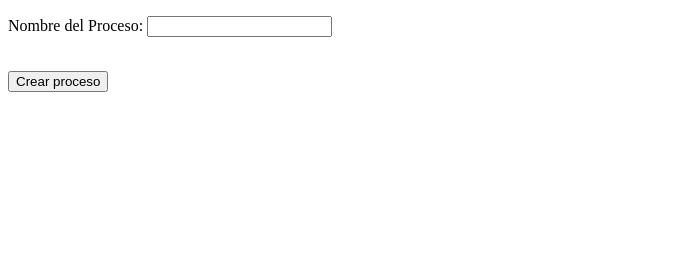
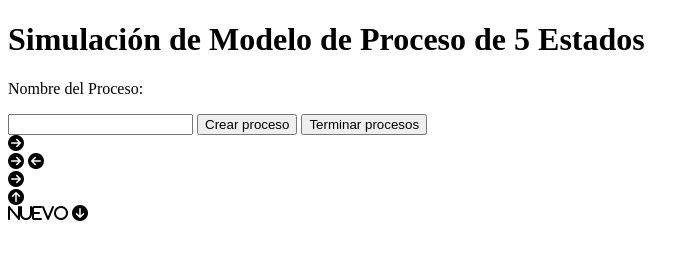
Before and after one commit to SergioCanoMtz/Cinco_estados, a plain HTML site: page index.html in a window 1280 px wide. Shown: the whole page, without its empty margins (0-699 px from the left). Drawn offline with Linux system fonts and the light colour scheme.

Commit message:
diseño de bloques y flechas

```diff
--- a/index.html
+++ b/index.html
@@ -5,14 +5,62 @@
     <meta http-equiv="X-UA-Compatible" content="IE=edge">
     <meta name="viewport" content="width=device-width, initial-scale=1.0">
     <link rel="stylesheet" href="styles/styles.css">
+    <script src="https://kit.fontawesome.com/21e95ae838.js" crossorigin="anonymous"></script>
     <title>Proceso de 5 estados</title>
 </head>
 <body>
+    <header>
+        <h1>Simulación de Modelo de Proceso de 5 Estados</h1>
+    </header>
+
+    <section class="main">
+
+        <div class="botones">
+            <p>Nombre del Proceso: </p>
+            <input type="text" id="nombre" onkeyup="nuevo()">
+            <button>Crear proceso</button>
+            <button>Terminar procesos</button>
+        </div>
+
+        <div class="bloques">
+
+            <div class="bloqueUno">
+                <div class="bloque"></div>
+                <i class="pru fas fa-arrow-circle-right"></i>
+                <div class="bloque"></div>
+            </div>
+
+            <div class="dosflechas">
+                <i class="pro fas fa-arrow-circle-right"></i>
+                <i class="fas fa-arrow-circle-left"></i>
+            </div>
+
+            <div class="bloqueDos">
+                <div class="bloque"></div>
+                <i class="pru fas fa-arrow-circle-right"></i>
+                <div class="bloque"></div>
+            </div>
+
+        </div>
+
+        <i class="arriba fas fa-arrow-circle-up"> <br> NUEVO</i>
+        <i class="rotado fas fa-arrow-circle-down"></i>
+
+        <div class="bloques">
+            <div class="bloqueUltimo">
+                <div class="bloque"></div>
+            </div>
+
+            <div class="bloqueUltimo ">
+                <div class="bloque hidden"></div>
+            </div>
+
+        </div>
+    </section>
 
 
-        <p>Nombre del Proceso: <input type="text" id="nombre" onkeyup="nuevo()"></p>
         <label id="nuevo"></label><br>
-        <button>Crear proceso</button>
+
 
 
     <script src="js/app.js"></script>
```
